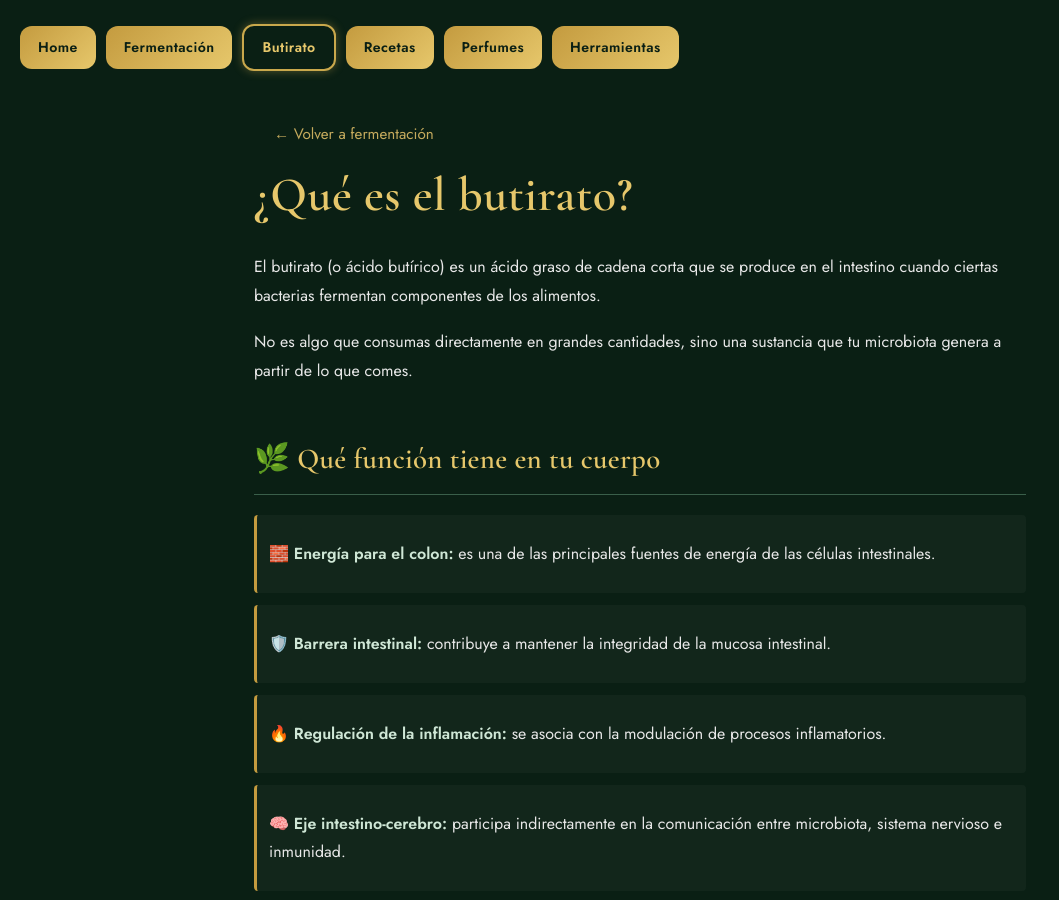
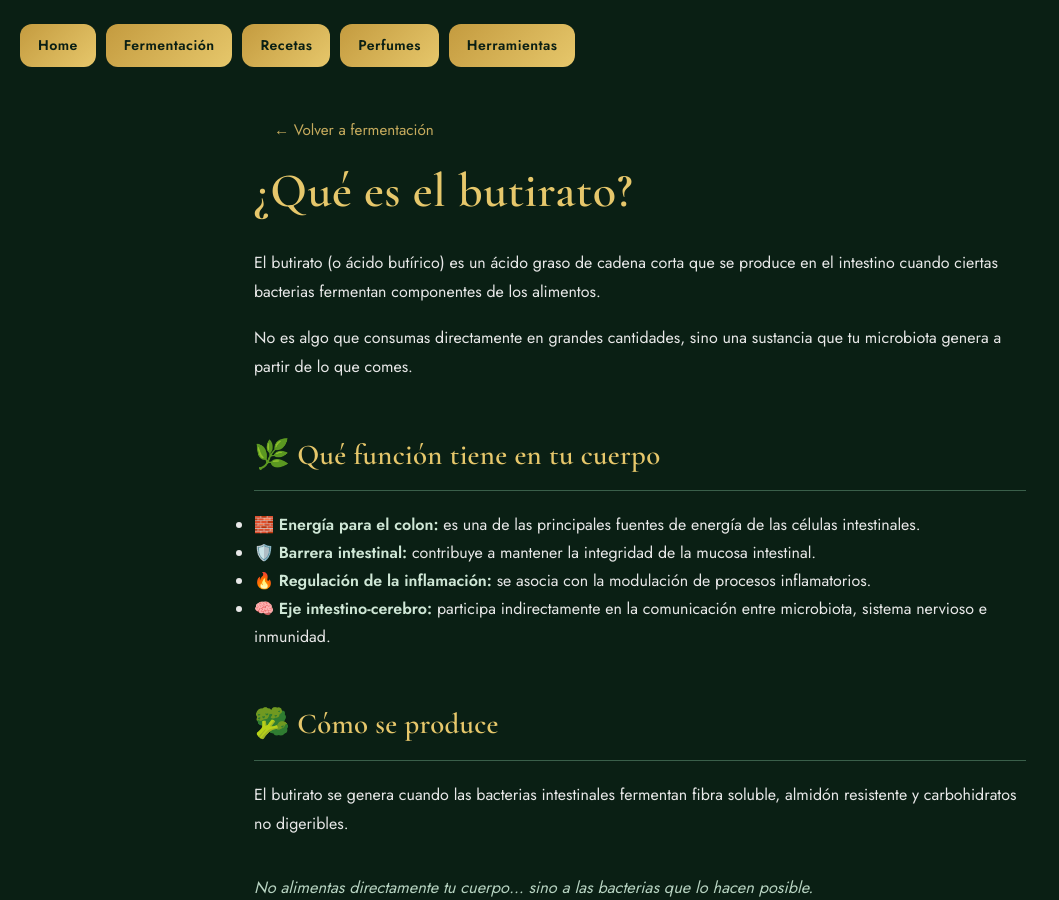
Before and after one commit to askedwhy11/fermentarBK, a Jekyll site: the page built from fermento/butirato.html, in a window 1280 px wide and 900 px high. Shown: the whole window, without its empty margins (0-1059 px from the left). Built offline with Jekyll 4.4.1, drawn with Linux system fonts in a browser that asks for light colours.

Commit message:
Update butirato.html

```diff
--- a/fermento/butirato.html
+++ b/fermento/butirato.html
@@ -1,27 +1,11 @@
-<!DOCTYPE html>
-<html lang="es">
-<head>
-  <meta charset="UTF-8">
-  <meta name="viewport" content="width=device-width, initial-scale=1.0">
-  <title>Qué es el butirato · Soberanía intestinal</title>
-
-  <link rel="stylesheet" href="../styles/styles.css">
-</head>
-
-<body class="bloque">
-
-  <div class="menu">
-    <a href="../index.html">Home</a>
-    <a href="../fermento.html">Fermentación</a>
-    <a href="fermento/butirato.html" class="active">Butirato</a>
-    <a href="../recetas.html">Recetas</a>
-    <a href="../perfumes.html">Perfumes</a>
-    <a href="../laboratorio.html">Herramientas</a>
-  </div>
+---
+layout: default
+title: Qué es el butirato
+---
 
 <div class="container">
 
-    <a class="back" href="../fermento.html">← Volver a fermentación</a>
+  <a class="back" href="/fermento.html">← Volver a fermentación</a>
 
   <h1>¿Qué es el butirato?</h1>
 
@@ -72,6 +56,3 @@
 </div>
 
 <div class="footer-leaves"></div>
-
-</body>
-</html>
```
Lines whose indentation alone changed are shown as unchanged.
